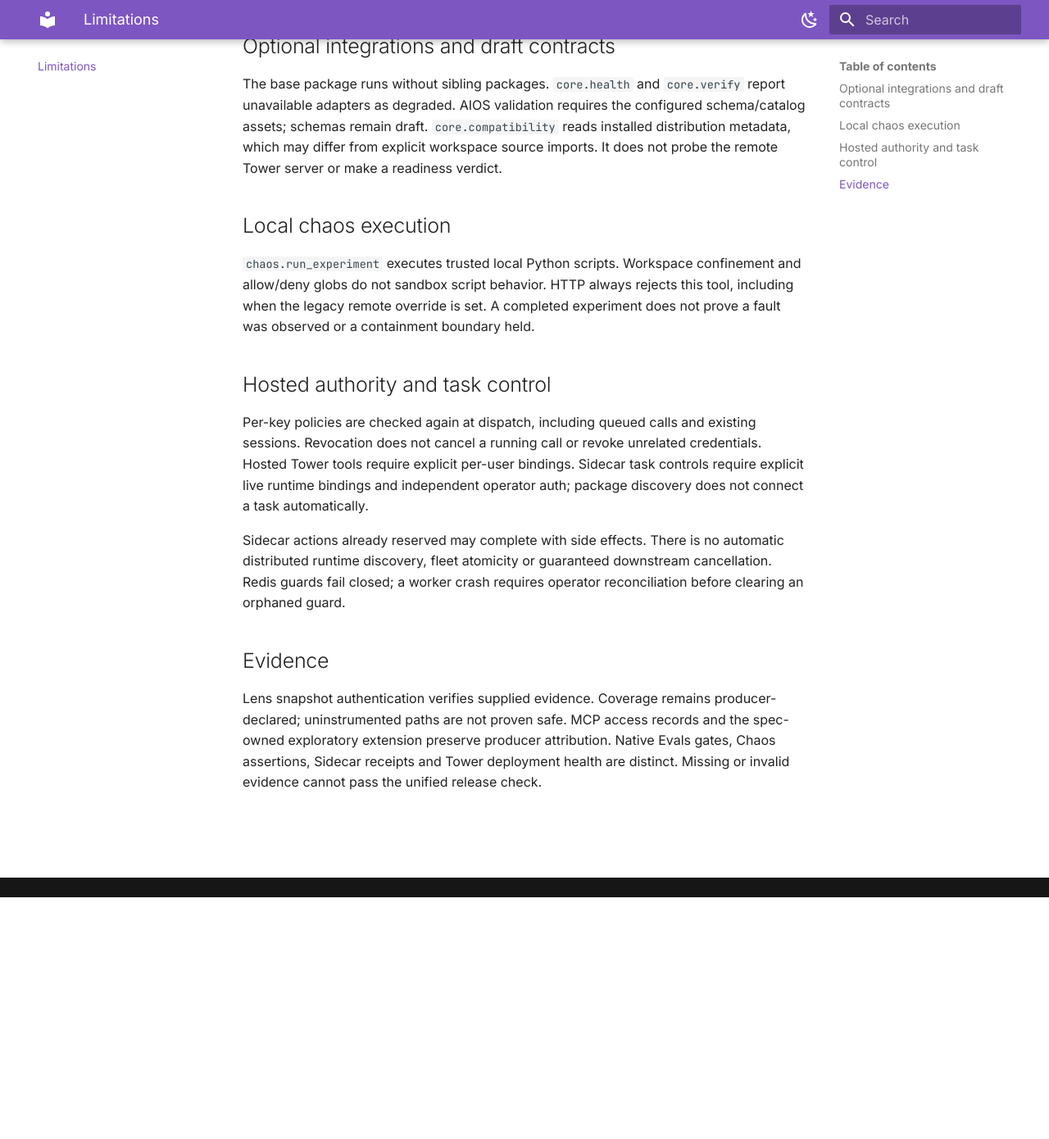
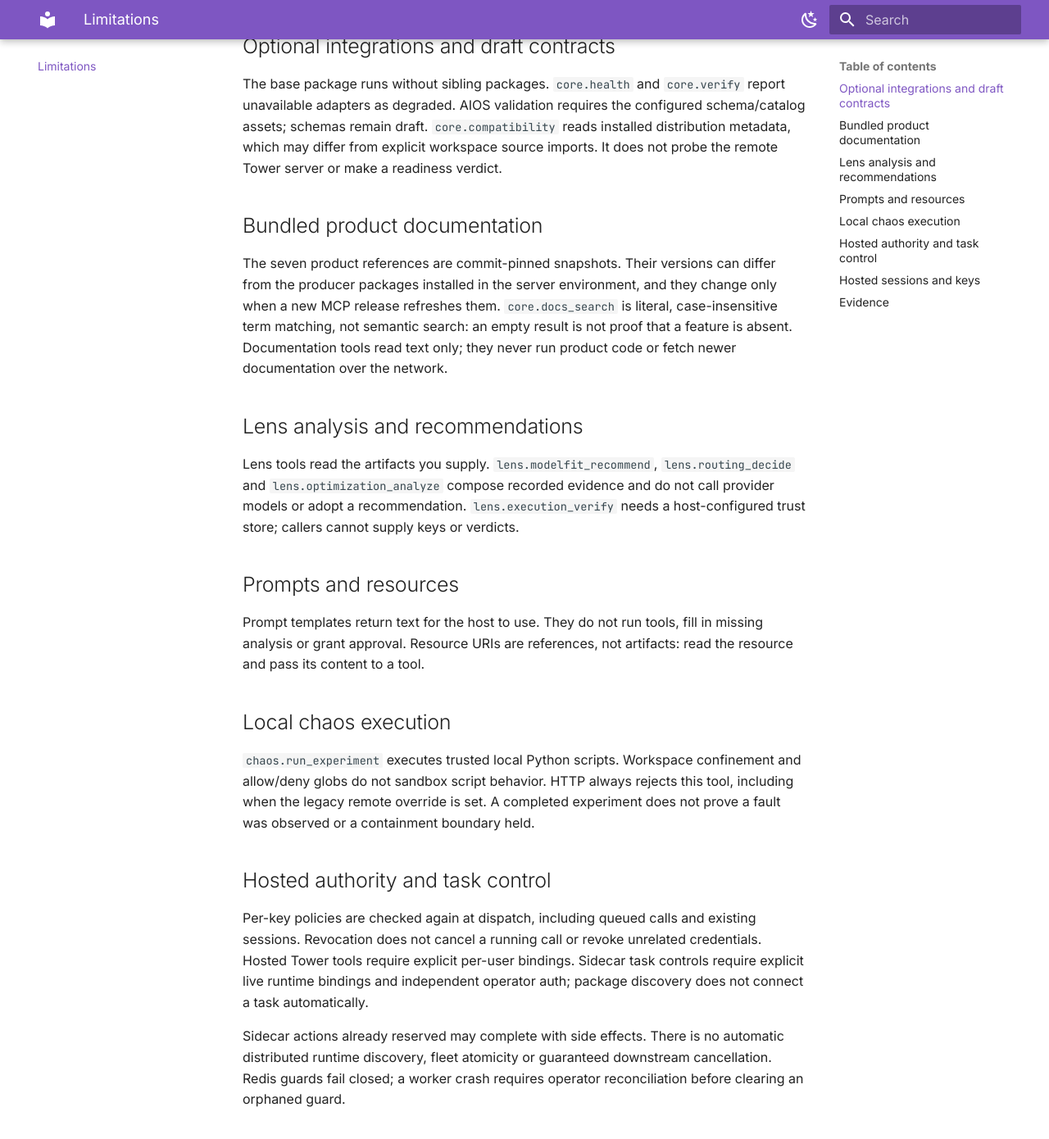
Before and after one commit to DeepAgentLabs/mcp-server, an MkDocs documentation site: the page built from docs/limitations.md, in a window 1280 px wide and 1400 px high, scrolled down 305 px. Shown: the top 1390 px of the window at 82% size. Built offline with MkDocs 1.6.1 and Material for MkDocs 9.7.7, drawn with Linux system fonts in a browser that asks for light colours; some of the changed text lies outside the part shown.

Commit message:
docs: bring the limitations page up to date

```diff
--- a/docs/limitations.md
+++ b/docs/limitations.md
@@ -11,6 +11,28 @@ report unavailable adapters as degraded. AIOS validation requires the configured
 schema/catalog assets; schemas remain draft. `core.compatibility` reads installed
 distribution metadata, which may differ from explicit workspace source imports.
 It does not probe the remote Tower server or make a readiness verdict.
+
+## Bundled product documentation
+
+The seven product references are commit-pinned snapshots. Their versions can
+differ from the producer packages installed in the server environment, and they
+change only when a new MCP release refreshes them. `core.docs_search` is literal,
+case-insensitive term matching, not semantic search: an empty result is not proof
+that a feature is absent. Documentation tools read text only; they never run
+product code or fetch newer documentation over the network.
+
+## Lens analysis and recommendations
+
+Lens tools read the artifacts you supply. `lens.modelfit_recommend`,
+`lens.routing_decide` and `lens.optimization_analyze` compose recorded evidence
+and do not call provider models or adopt a recommendation. `lens.execution_verify`
+needs a host-configured trust store; callers cannot supply keys or verdicts.
+
+## Prompts and resources
+
+Prompt templates return text for the host to use. They do not run tools, fill in
+missing analysis or grant approval. Resource URIs are references, not artifacts:
+read the resource and pass its content to a tool.
 
 ## Local chaos execution
 
@@ -32,6 +54,14 @@ automatic distributed runtime discovery, fleet atomicity or guaranteed downstrea
 cancellation. Redis guards fail closed; a worker crash requires operator
 reconciliation before clearing an orphaned guard.
 
+## Hosted sessions and keys
+
+Each user is limited to 100 sessions and 4 MiB of serialized state, with a
+one-hour idle TTL; save results you need to keep. Rate and concurrency counters
+are per worker, so add a hosting-layer limit for fleet-wide caps. Signup keys are
+shown once and cannot be recovered, and display names are unverified labels.
+`/healthz` checks storage readiness, not every optional adapter.
+
 ## Evidence
 
 Lens snapshot authentication verifies supplied evidence. Coverage remains
```
